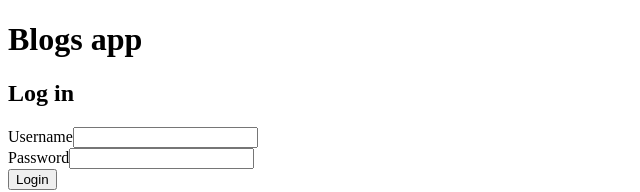
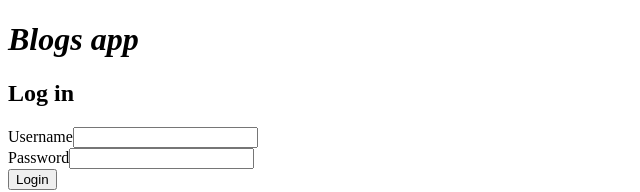
Before and after one commit to mirdevilar/hy-fs-p5, a React (Vite) app in the folder bloglist-frontend/: page / in a window 1280 px wide. Shown: the top 192 px of the page, without its empty margins (0-640 px from the left). Built offline with nearby package versions, Linux system fonts and the light colour scheme; no server answers.

Commit message:
persistent login and logout

```diff
--- a/bloglist-frontend/src/App.jsx
+++ b/bloglist-frontend/src/App.jsx
@@ -16,13 +16,23 @@ const App = () => {
       .then(initialBlogs => {setBlogs(initialBlogs)})
   }, [])
 
+  useEffect(() => {
+    const storedUser = window.localStorage.getItem('user')
+    if (storedUser) {
+      setUser(JSON.parse(storedUser))
+    }
+  })
 
+  const handleLogout = () => {
+    setUser(null)
+    window.localStorage.removeItem('user')
+  }
 
   return (
     <>
-      <h1>Blogs app</h1>
+      <h1><i>Blogs app</i></h1>
 
-      {user && <p>Logged in as {'user.name'}</p>}
+      {user && <p>Logged in as <b>{user.username}</b> <button onClick={handleLogout} >Log out</button></p>}
       {user && <BlogsSection blogs={blogs} />}
 
       {!user && <Login setUser={setUser} />}
--- a/bloglist-frontend/src/components/BlogsSection.jsx
+++ b/bloglist-frontend/src/components/BlogsSection.jsx
@@ -1,10 +1,10 @@
 import Blog from './Blog'
 
-const BlogSection = ({blogs}) => (
+const BlogsSection = ({blogs}) => (
   <section>
-    <h3>Blogs</h3>
+    <h2><i>Blogs</i></h2>
     <ul>{blogs.map(b => <Blog blog={b} key={b.id} />)}</ul>
   </section>
 )
 
-export default BlogSection
+export default BlogsSection
--- a/bloglist-frontend/src/components/Login.jsx
+++ b/bloglist-frontend/src/components/Login.jsx
@@ -11,11 +11,10 @@ const Login = ({setUser}) => {
   const handleLogin = async e => {
     e.preventDefault()
 
-    console.log('logging in with ', username, password)
-
     try {
       const user = await loginService.login(username, password)
       setUser(user)
+      window.localStorage.setItem('user', JSON.stringify(user))
       setUsername('')
       setPassword('')
     } catch (exception) {
```
